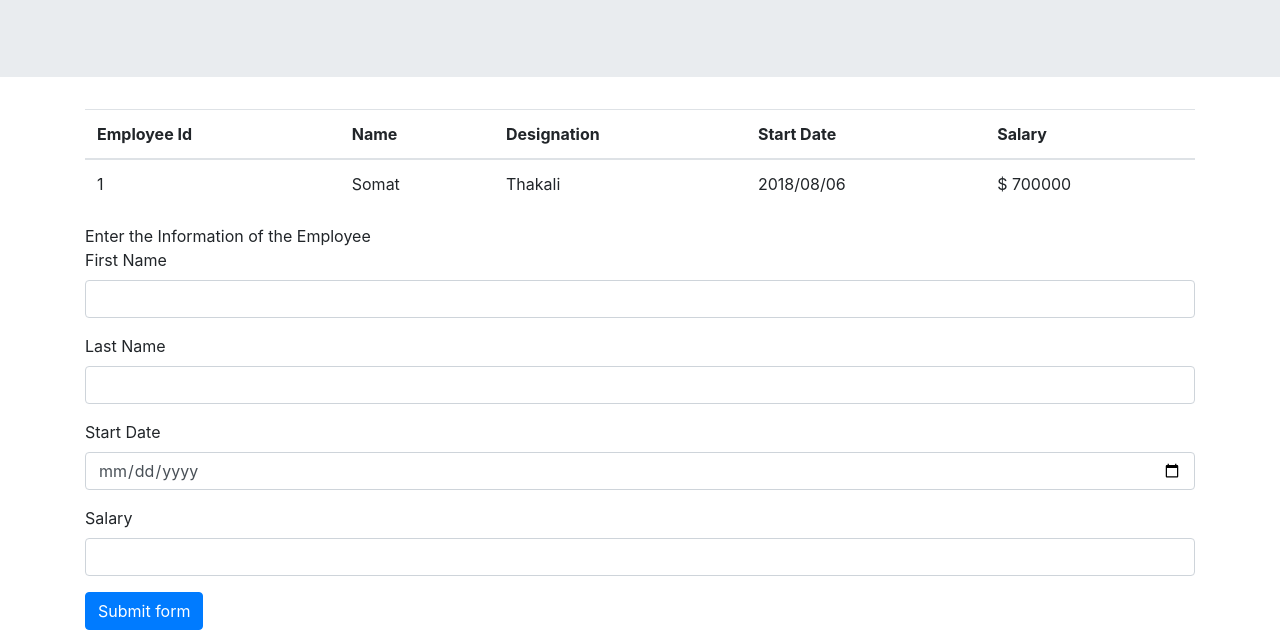
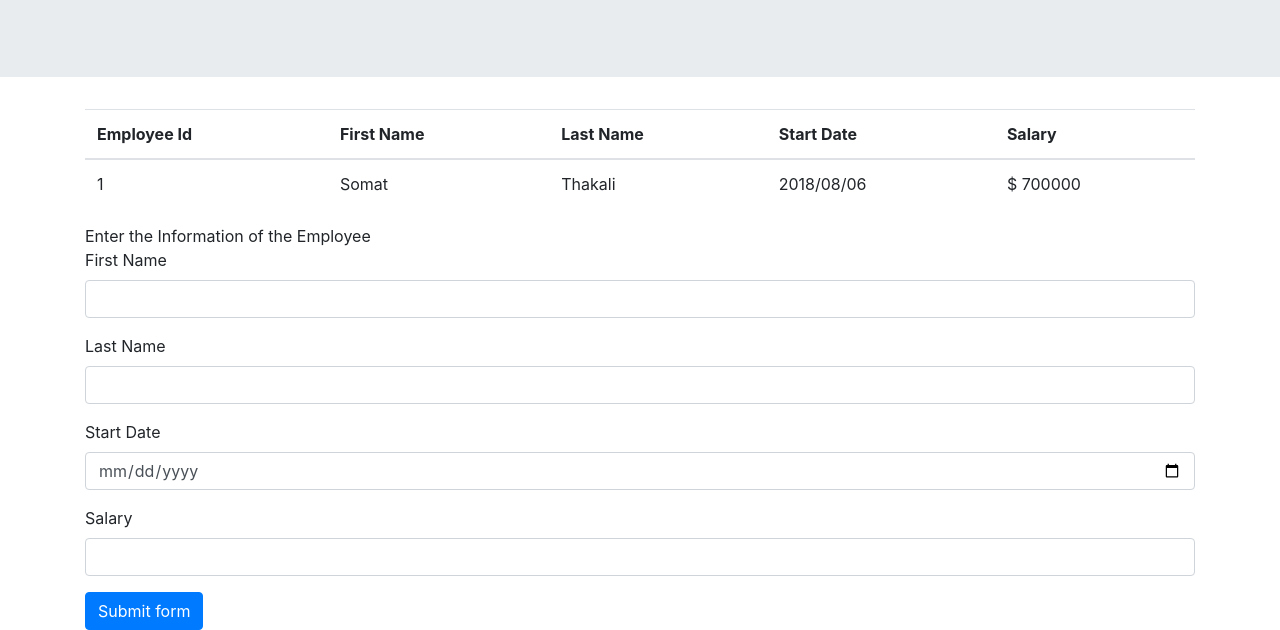
Before and after one commit to SomatThakali/dataManagement, a plain HTML site: page index.html in a window 1280 px wide. Shown: the part 172-802 px from the top of the page. Drawn offline with nearby package versions, Linux system fonts and the light colour scheme.

Commit message:
created row for last name

```diff
--- a/assets/javascript/main.js
+++ b/assets/javascript/main.js
@@ -16,6 +16,10 @@ var lastName = "";
 var startDate = "";
 var salary = "";
 
+$("#add-employee").on("click", function(event) {
+  // Don't refresh the page!
+  event.preventDefault();
+});
 function renderTable() {
   var tRow = $("<tr>");
 
--- a/index.html
+++ b/index.html
@@ -29,8 +29,8 @@
         <thead>
           <tr>
             <th scope="col">Employee Id</th>
-            <th scope="col">Name</th>
-            <th scope="col">Designation</th>
+            <th scope="col">First Name</th>
+            <th scope="col">Last Name</th>
             <th scope="col">Start Date</th>
             <th scope="col">Salary</th>
           </tr>
```
